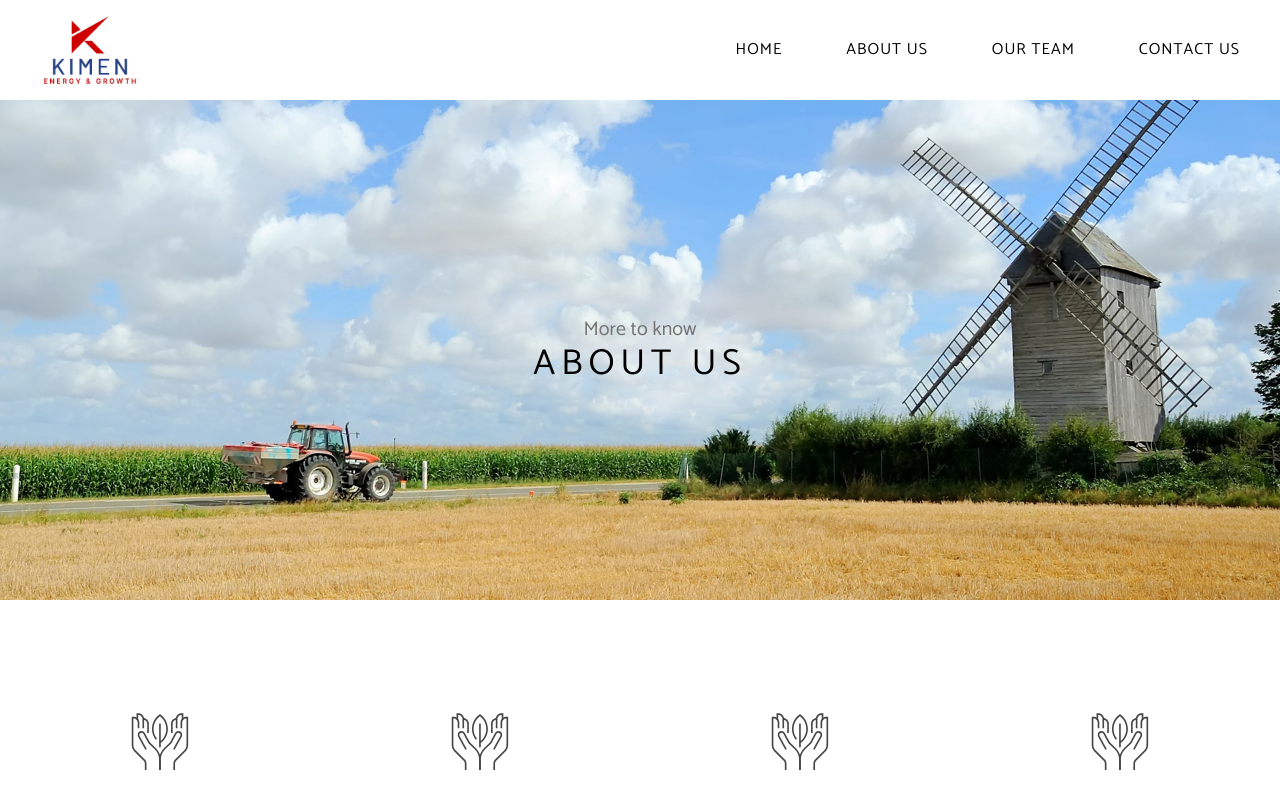
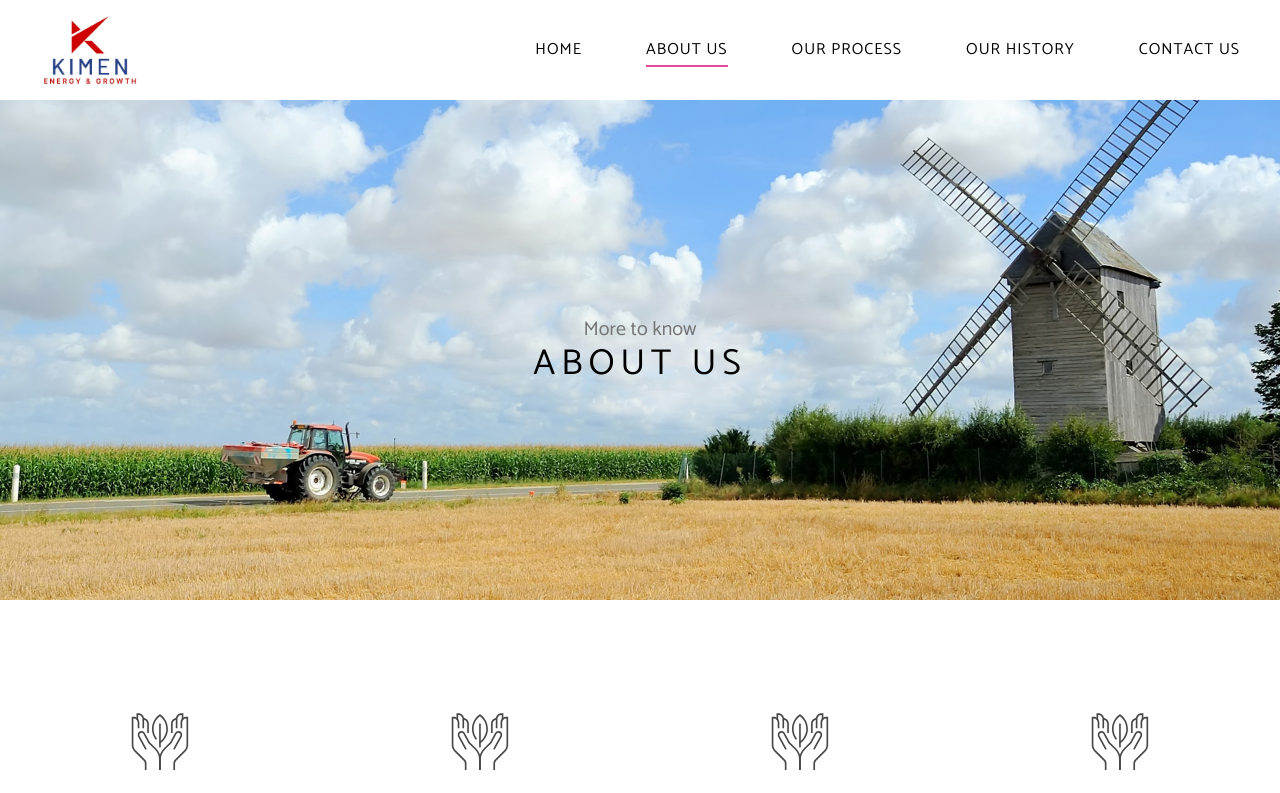
Before and after one commit to AlanNguyen981805/Kimen, a Next.js app: page /en/about-us in a window 1280 px wide. Shown: the top 793 px of the page. Built offline with nearby package versions, Linux system fonts and the light colour scheme.

Commit message:
feature: make ui contact page

```diff
--- a/package.json
+++ b/package.json
@@ -11,6 +11,7 @@
   "dependencies": {
     "classnames": "^2.3.2",
     "framer-motion": "^10.16.5",
+    "google-map-react": "^2.2.1",
     "next": "14.0.3",
     "next-intl": "^3.1.0",
     "psl": "https://github.com/lupomontero/psl#punycode.js",
@@ -20,6 +21,7 @@
     "slick-carousel": "^1.8.1"
   },
   "devDependencies": {
+    "@types/google-map-react": "^2.1.10",
     "@types/node": "^20",
     "@types/react": "^18",
     "@types/react-dom": "^18",
--- /dev/null
+++ b/src/app/[locale]/contact-us/page.tsx
@@ -0,0 +1,31 @@
+import { Map, RightContact } from "@/components";
+import Image from "next/image";
+
+const ContactUs = () => {
+  return (
+    <>
+      <div className="relative h-[500px] flex items-center justify-center">
+        <Image
+          src={"/About-us-TA-parallax.jpg"}
+          fill
+          objectFit="cover"
+          alt="about-us"
+        />
+        <div className="z-10 text-center">
+          <p className="text-xl text-[#737373]">Hello there</p>
+          <h3 className="text-4xl text-[#000] tracking-[6px] uppercase">CONTACT US</h3>
+        </div>
+      </div>
+      <div className="w-[1400px] mt-20 mx-auto flex gap-20">
+        <div className="w-1/2 h-[400px]">
+          <Map />
+        </div>
+        <div className="w-1/4">
+          <RightContact />
+        </div>
+      </div>
+    </>
+  );
+};
+
+export default ContactUs;
--- a/src/app/[locale]/layout.tsx
+++ b/src/app/[locale]/layout.tsx
@@ -4,16 +4,16 @@ import { notFound } from "next/navigation";
 // Can be imported from a shared config
 const locales = ["en", "vi"];
 
-export default function LocaleLayout({ children, params: { locale } }: any) {
+export default function LocaleLayout({ children, params }: any) {
   // Validate that the incoming `locale` parameter is valid
-  if (!locales.includes(locale as any)) notFound();
+  if (!locales.includes(params.locale as any)) notFound();
 
   return (
-    <html lang={locale}>
+    <html lang={params.locale}>
       <body>
-        <div >
+        <div>
           <Header />
-            {children}
+          {children}
           <Footer />
         </div>
       </body>
--- a/src/app/constants/core.ts
+++ b/src/app/constants/core.ts
@@ -1,18 +1,40 @@
-export const MENUS = [
+export type ILink =
+  | "/home"
+  | "/about-us"
+  | "/our-process"
+  | "/our-history"
+  | "/contact-us";
+
+export type IMenu = {
+  key: number;
+  title: string;
+  link: ILink;
+};
+
+export const MENUS: IMenu[] = [
   {
     key: 1,
-        title: "Home"
+    title: "Home",
+    link: "/home",
   },
   {
     key: 2,
-        title: "About us"
+    title: "About us",
+    link: "/about-us",
   },
   {
     key: 3,
-        title: "Our team"
+    title: "Our Process",
+    link: "/our-process",
   },
   {
     key: 4,
-        title: "Contact us"
+    title: "Our History",
+    link: "/our-history",
   },
-]
+  {
+    key: 4,
+    title: "Contact Us",
+    link: "/contact-us",
+  },
+];
--- /dev/null
+++ b/src/components/Map.tsx
@@ -0,0 +1,23 @@
+"use client";
+
+import GoogleMapReact from "google-map-react";
+
+const Map = () => {
+  const defaultProps = {
+    center: {
+      lat: 10.99835602,
+      lng: 77.01502627,
+    },
+    zoom: 11,
+  };
+
+  return (
+    <GoogleMapReact
+      bootstrapURLKeys={{ key: "AIzaSyDNI_ZWPqvdS6r6gPVO50I4TlYkfkZdXh8" }}
+      defaultCenter={defaultProps.center}
+      defaultZoom={defaultProps.zoom}
+    ></GoogleMapReact>
+  );
+};
+
+export default Map;
--- /dev/null
+++ b/src/components/Menu.tsx
@@ -0,0 +1,30 @@
+"use client";
+
+import { MENUS } from "@/app/constants/core";
+import { Link, usePathname } from "@/navigation";
+import classNames from "classnames";
+
+const Menu = () => {
+  const pathname = usePathname();
+
+  return (
+    <ul className="flex gap-6">
+      {MENUS.map((menu) => (
+        <Link
+          href={menu.link}
+          key={menu.key}
+          className={classNames(
+            "relative uppercase ml-10 tracking-[1px] after:content-[''] after:bottom-[-5px] after:bg-pink-500 after:duration-300 cursor-pointer after:left-0 after:w-0 after:h-[2px] after:absolute hover:after:w-full",
+            {
+              "after:w-full": menu.link === pathname,
+            }
+          )}
+        >
+          {menu.title}
+        </Link>
+      ))}
+    </ul>
+  );
+};
+
+export default Menu;
--- /dev/null
+++ b/src/components/RightContact.tsx
@@ -0,0 +1,44 @@
+const RightContact = () => {
+  return (
+    <>
+      <h5 className="text-xl text-[#4b4b4b] italic">Tasty and fresh greens</h5>
+
+      <h2 className="uppercase text-3xl mt-4 tracking-[3px]">WE ARE HERE</h2>
+
+      <p className="text-lg pr-6 mt-4 text-[#6b6b6b]">
+        Sed ut perspiciatis aperiam unde omnis istetus voluptarem dolorem que,
+        totam rem unde et unde omnius istetus error volupta lorem dolorem que
+        sit amet seud lorem et.
+      </p>
+
+      <ul className="mt-6 flex flex-col gap-4">
+        <li className="flex gap-2">
+          <span>icon</span>
+          <p className="text-base text-[#5A6A6A]">
+            Xã abc Huyện sss Hà nội
+          </p>
+        </li>
+        <li className="flex gap-2">
+          <span>icon</span>
+          <p className="text-base text-[#5A6A6A]">
+            abc@gmail.com
+          </p>
+        </li>
+        <li className="flex gap-2">
+          <span>icon</span>
+          <p className="text-base text-[#5A6A6A]">
+          + 55 66 1234
+          </p>
+        </li>
+        <li className="flex gap-2">
+          <span>icon</span>
+          <p className="text-base text-[#5A6A6A]">
+            Lombardy, Giotto Rue 55 22 130
+          </p>
+        </li>
+      </ul>
+    </>
+  );
+};
+
+export default RightContact;
--- a/src/components/index.ts
+++ b/src/components/index.ts
@@ -11,3 +11,6 @@ export const Process = dynamic(() => import("./Process"));
 export const ProcessCircle = dynamic(() => import("./ProcessCircle"));
 export const Slider = dynamic(() => import("./Slider"));
 export const Timeline = dynamic(() => import("./TimeLine"));
+export const Map = dynamic(() => import("./Map"), { ssr: false });
+export const RightContact = dynamic(() => import("./RightContact"));
+export const Menu = dynamic(() => import("./Menu"));
--- a/src/config.ts
+++ b/src/config.ts
@@ -1,13 +1,18 @@
-import {Pathnames} from 'next-intl/navigation';
+import { Pathnames } from "next-intl/navigation";
 
-export const locales = ['en', 'vi'] as const;
+export const locales = ["en", "vi"] as const;
 
 export const pathnames = {
-  '/': '/',
-  '/pathnames': {
-    en: '/pathnames',
-    vi: '/pfadnamen'
-  }
+  "/": "/",
+  "/pathnames": {
+    en: "/pathnames",
+    vi: "/pfadnamen",
+  },
+  "/home": "/home",
+  "/about-us": "/about-us",
+  "/our-process": "/our-process",
+  "/our-history": "/our-history",
+  "/contact-us": "/contact-us",
 } satisfies Pathnames<typeof locales>;
 
 export type AppPathnames = keyof typeof pathnames;
--- a/src/core/layouts/Header.tsx
+++ b/src/core/layouts/Header.tsx
@@ -1,6 +1,5 @@
-import { MENUS } from "@/app/constants/core";
+import { Menu } from "@/components";
 import Image from "next/image";
-import React from "react";
 
 const Header = () => {
   return (
@@ -8,16 +7,8 @@ const Header = () => {
       <div>
         <Image src={"/logo.jpg"} width={100} height={50} alt="logo" />
       </div>
-      <ul className="flex gap-6">
-        {MENUS.map((menu) => (
-          <li
-            key={menu.key}
-            className="relative uppercase ml-10 tracking-[1px] after:content-[''] after:bottom-[-5px] after:bg-pink-500 after:duration-300 cursor-pointer after:left-0 after:w-0 after:h-[2px] after:absolute hover:after:w-full"
-          >
-            {menu.title}
-          </li>
-        ))}
-      </ul>
+
+      <Menu />
     </div>
   );
 };
```
Also changed, not shown: 2 other files (tests, documents, lock files or other folders). Lines whose indentation alone changed are shown as unchanged.
